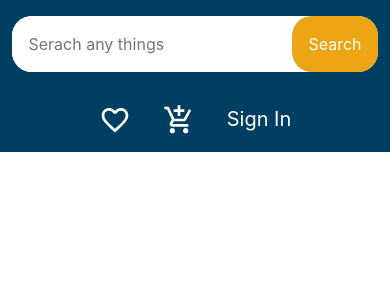
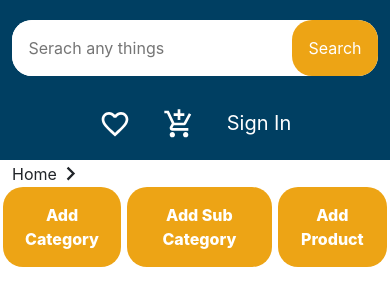
Before and after one commit to muhammedsinvan/ProductManagement, a React (Create React App) app in the folder client/: page / in a window 390 px wide. Shown: the top 306 px of the page. Built offline with nearby package versions, Linux system fonts and the light colour scheme.

Commit message:
subHeader created

```diff
--- a/client/src/Components/Header/Header.css
+++ b/client/src/Components/Header/Header.css
@@ -67,7 +67,7 @@
         flex-direction: column;
         justify-content: center;
         align-items: center;
-        height: fit-content;
+        height: 10rem;
     }
 
     .header-serch_container{
--- a/client/src/Components/Header/Header.js
+++ b/client/src/Components/Header/Header.js
@@ -1,21 +1,10 @@
-import React, { useState } from 'react';
+import React from 'react';
 import FavoriteBorderIcon from '@mui/icons-material/FavoriteBorder';
 import AddShoppingCartIcon from '@mui/icons-material/AddShoppingCart';
-import MenuIcon from '@mui/icons-material/Menu';
-import CloseIcon from '@mui/icons-material/Close';
 import "./Header.css";
 
 const Header = () => {
 
-    const [togglemenu,setTogglemenu] = useState(false)
-
-    function togglebutton(){
-        if(togglemenu === false){
-          setTogglemenu(true)
-        }else{
-          setTogglemenu(false)
-        }
-      }
 
   return (
     <div className='header-container'>
--- /dev/null
+++ b/client/src/Components/SideBar/SideBar.css
@@ -0,0 +1,4 @@
+.sideBar-container{
+    display: flex;
+    padding-top: 6rem;
+}
--- /dev/null
+++ b/client/src/Components/SubHeader/SubHeader.css
@@ -0,0 +1,71 @@
+.subHeader-container{
+    display: flex;
+    align-items: center;
+    justify-content: space-between;
+    padding-top: 6rem;
+    width: 100%;
+    height: 10rem;
+}
+
+.subHeader-pagenames{
+    display: flex;
+    margin-left: 1.5rem;
+}
+
+.subHeader-pagename{
+    cursor: pointer;
+    display: flex;
+    align-items: center;
+}
+
+.subHeader-pagename text{
+    font-size: 1.2rem;
+}
+
+.subHeader-buttons button{
+    color: white;
+    background-color: #EDA415;
+    border-radius: 20px;
+    padding: 1rem 1.5rem;
+    margin: 0rem 1rem;
+    gap: 1rem;
+    font-weight: 800;
+}
+
+@media (max-width:900px) {
+    .subHeader-container{
+        height: 12rem;
+       flex-direction: column;
+    }
+
+    .subHeader-pagenames{
+       width: 100%;
+       justify-content: flex-start;
+    }
+
+    .subHeader-buttons{
+        display: flex;
+        width: 100%;
+        justify-content: flex-end;
+    }
+}
+
+@media (max-width:650px) {
+    .subHeader-container{
+        padding-top: 10rem;
+     }
+
+     .subHeader-pagename text{
+        font-size: 1rem;
+    }
+
+    .subHeader-buttons {
+        justify-content: center;
+    }
+
+    .subHeader-buttons button{
+        padding: 1rem 1rem;
+        margin: 0rem 0.2rem;
+        font-weight: 800;
+    }
+}
--- /dev/null
+++ b/client/src/Components/SubHeader/SubHeader.js
@@ -0,0 +1,25 @@
+import React from 'react';
+import KeyboardArrowRightIcon from '@mui/icons-material/KeyboardArrowRight';
+import './SubHeader.css'
+
+const SubHeader = () => {
+  return (
+    <div className='subHeader-container'>
+        <div className='subHeader-pagenames'>
+            <div className='subHeader-pagename'>
+            <text>Home</text>
+            <KeyboardArrowRightIcon  style={{fontSize:"1.7rem"}}/>
+            </div>
+
+        </div>
+
+        <div className='subHeader-buttons'>
+            <button>Add Category</button>
+            <button>Add Sub Category</button>
+            <button>Add Product</button>
+        </div>
+    </div>
+  )
+}
+
+export default SubHeader
--- a/client/src/Pages/HomePage.js
+++ b/client/src/Pages/HomePage.js
@@ -1,10 +1,12 @@
 import React from 'react'
 import Header from '../Components/Header/Header';
+import SubHeader from '../Components/SubHeader/SubHeader';
 
 const HomePage = () => {
   return (
     <div>
         <Header/>
+        <SubHeader/>
     </div>
   )
 }
```
Also changed, not shown: client/src/Components/SideBar/SideBar.js (added, +12 -0 lines).
